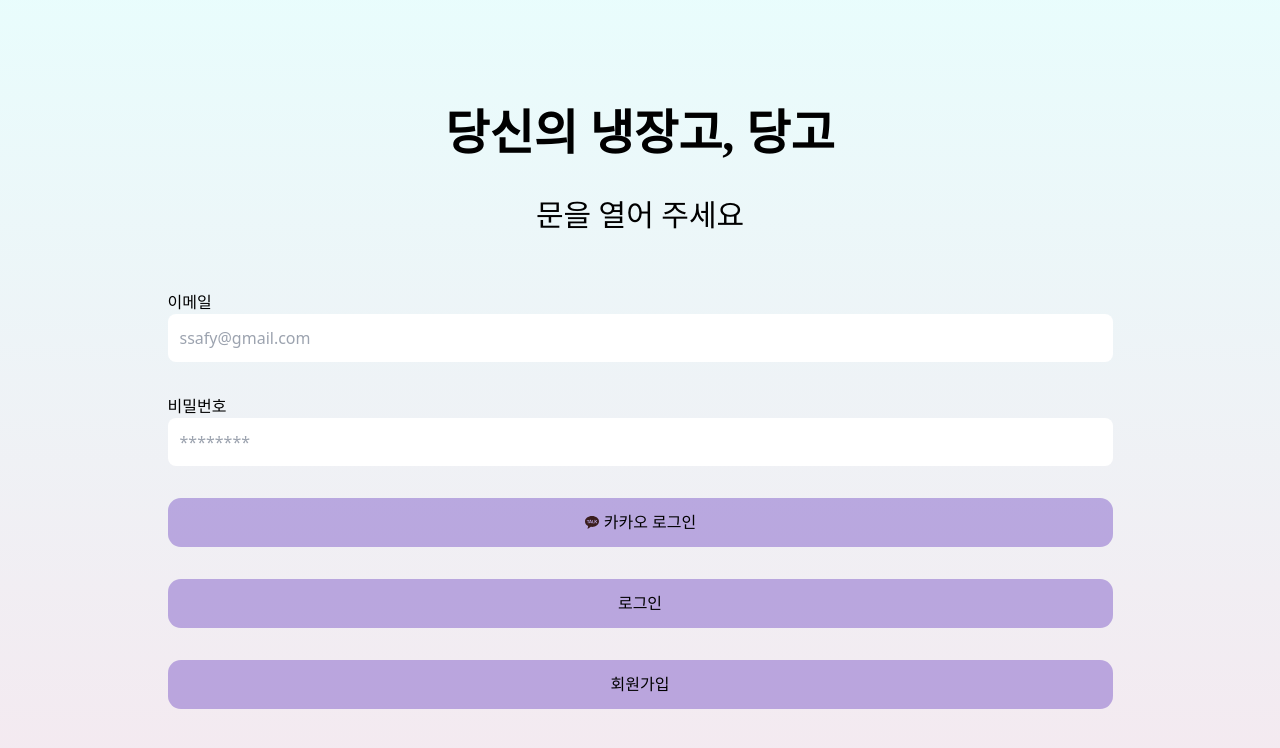
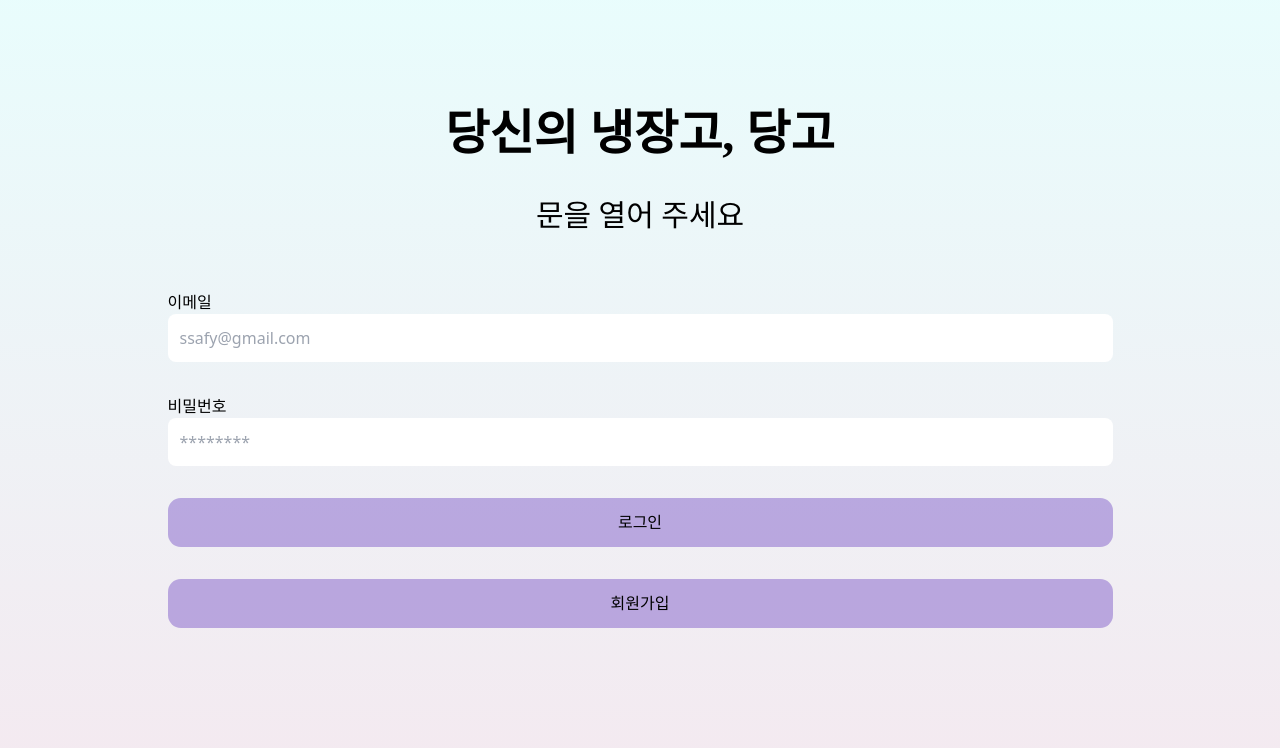
Before and after one commit to SSAFY-DANGO/BackEnd, a React (Vite) app in the folder dango-project/: page / in a window 1280 px wide. Shown: the top 748 px of the page. Built offline with nearby package versions, Linux system fonts and the light colour scheme; a web font is replaced by a local one.

Commit message:
Login page Navigation & password 안보이게

```diff
--- a/dango-project/src/pages/Login.jsx
+++ b/dango-project/src/pages/Login.jsx
@@ -1,4 +1,4 @@
-import React, { useState } from 'react';
+import React, { useState, useEffect } from 'react';
 import '../styles/Landing.css';
 import '../styles/Common.css';
 import { useNavigate } from 'react-router-dom';
@@ -10,13 +10,29 @@ export default function Login() {
 
   const [password, setPassword] = useState('');
   const [username, setUsername] = useState('');
+  // type 변경 여부를 알리는 state
+  const [showPswd, setShowPswd] = useState(false);
+
+  useEffect(() => {
+    if (localStorage.getItem('accessToken')) {
+      navigate('/fridge-exterior');
+    }
+  }, []);
 
   const handleLogin = async () => {
     try {
       const response = await loginUser({ username, password });
       console.log('로그인 성공', response);
+      navigate('/fridge-exterior');
     } catch (error) {
       console.log('로그인 실패', error);
+    }
+  };
+
+  // Enter 키를 누를 때 handleLogin 함수 호출
+  const handleKeyDown = (event) => {
+    if (event.key === 'Enter') {
+      handleLogin();
     }
   };
 
@@ -41,26 +57,21 @@ export default function Login() {
                 className='rounded-lg p-3 w-full'
                 value={username}
                 onChange={(e) => setUsername(e.target.value)}
+                onKeyDown={handleKeyDown}
               />
             </div>
             <div className='m-4 w-3/4 flex justify-center flex-col'>
               <div>비밀번호</div>
               <input
+                type={showPswd ? 'text' : 'password'}
                 placeholder='********'
                 className='rounded-lg p-3 w-full'
                 value={password}
                 onChange={(e) => setPassword(e.target.value)}
+                onKeyDown={handleKeyDown}
               />
             </div>
-            <div className='w-3/4 flex justify-center'>
-              <button className='long-thick-button'>
-                <RiKakaoTalkFill
-                  color='#3A1D1D'
-                  className='inline-block align-top translate-y-1 mr-1'
-                />
-                <span>카카오 로그인</span>
-              </button>
-            </div>
+
             <div className='w-3/4 flex justify-center'>
               <button className='long-thick-button' onClick={handleLogin}>
                 로그인
```
